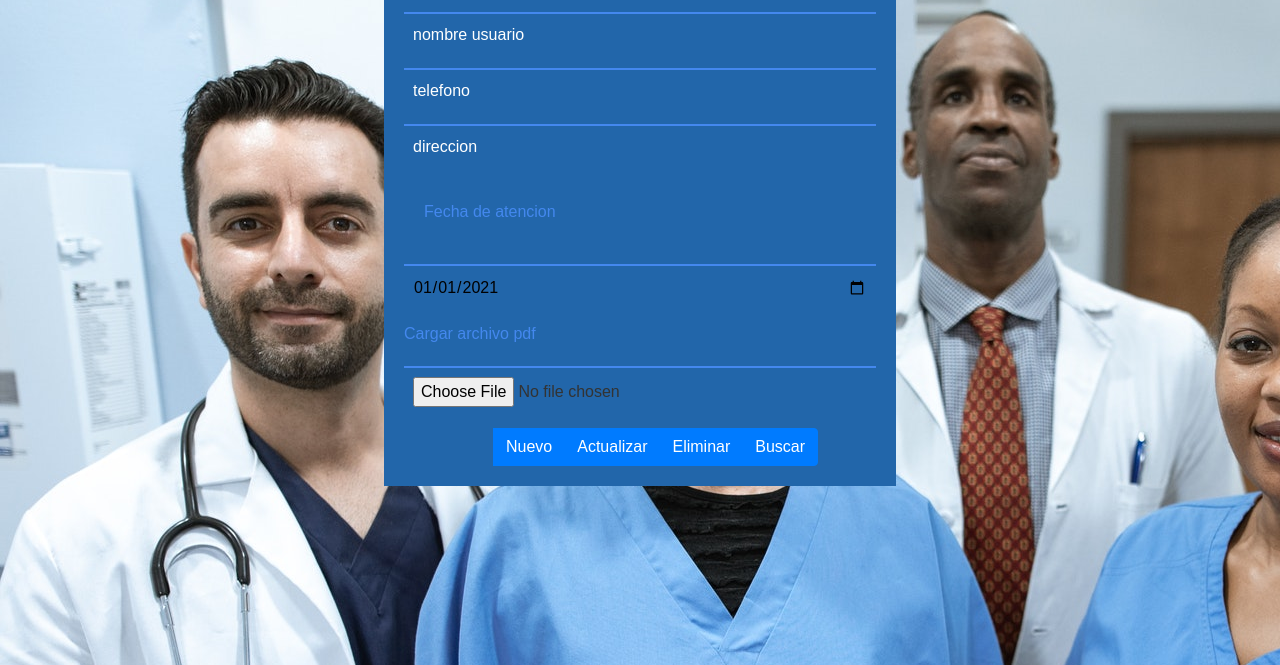
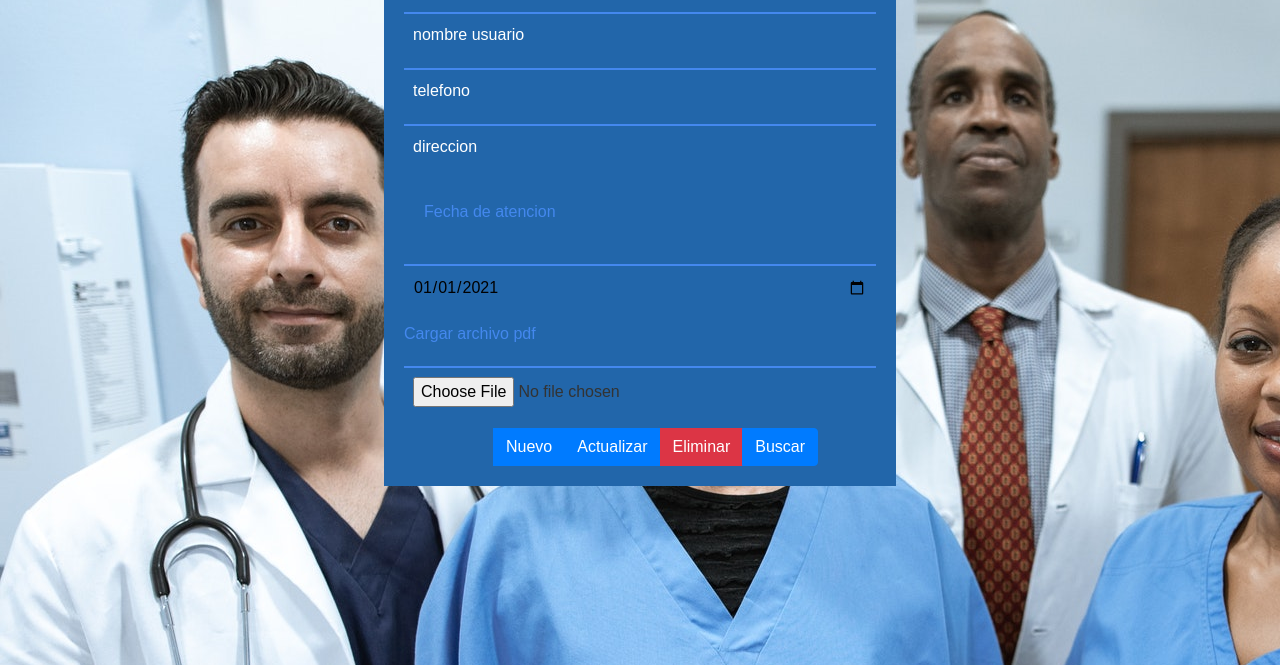
Before and after one commit to aitageo/Clinical-histories, a PHP site: page /usuarios.html in a window 1280 px wide. Shown: the part 57-722 px from the top of the page. Run offline with PHP 8.4, Linux system fonts and the light colour scheme; some libraries are stand-ins or nearby versions.

Commit message:
se uso el atributo formaction para usar los botones hechos con boostrap para llamar archivos php como insertar y eliminar

```diff
--- a/insertar.php
+++ b/insertar.php
@@ -11,7 +11,7 @@ $pdf = $_POST['pdf'];
 
 $query = "INSERT INTO usuarios values('$nombre','$telefono','$direccion','$fecha','$pdf')";
 $result = mysqli_query($conexion,$query);
-header('location:usuarios.html');
+//header('location:usuarios.html');
 mysqli_close($conexion);
 }
  ?>
--- a/usuarios.html
+++ b/usuarios.html
@@ -18,7 +18,7 @@
     <div class="encabezado">
         <h2>Aplicacion historias Clinicas</h2>
     </div>
-    <form autocomplete="on" method="POST" action="insertar.php">
+    <form autocomplete="on" method="POST">
         <input type="text" name="nombre" placeholder="nombre usuario" class="usarios" required>
         <input type="text" name="telefono" placeholder="telefono" required>
         <input type="text" name="direccion" placeholder="direccion" required>
@@ -29,9 +29,9 @@
 
     <div class="btn-group">
       <link rel="stylesheet" href="https://stackpath.bootstrapcdn.com/bootstrap/4.4.1/css/bootstrap.min.css">
-        <button type="submit" class="btn btn-primary" name="nuevo" id="nuevo">Nuevo</button>
+        <button type="submit" class="btn btn-primary" name="nuevo" formaction="insertar.php" id="nuevo">Nuevo</button>
         <button type="submit" class="btn btn-primary" name="actualizar">Actualizar</button>
-        <button type="submit" class="btn btn-primary" name="eliminar" href="eliminar.php">Eliminar</button>
+        <button type="submit" class="btn btn-danger" name="eliminar" formaction="eliminar.php">Eliminar</button>
         <button type="submit" class="btn btn-primary" name="buscar">Buscar</button>
       </form>
         </div>
```
Also changed, not shown: eliminar.php (+20 -1 lines).
